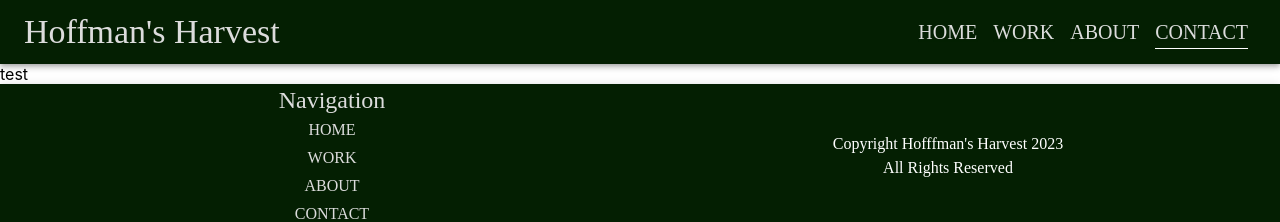
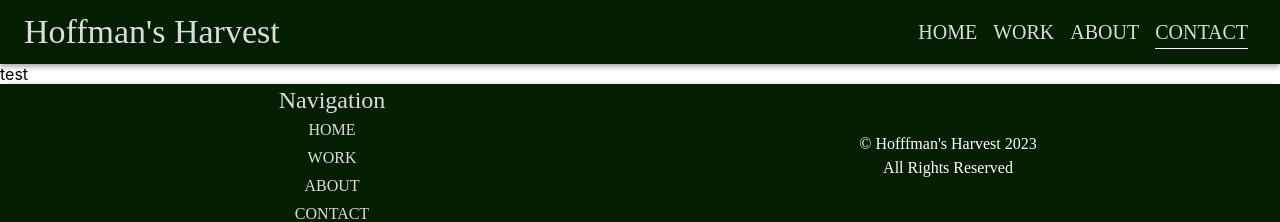
Before and after one commit to SABaltz/hoffmans-harvest, a React (Create React App) app: page /contact in a window 1280 px wide. Shown: the top 222 px of the page. Built offline with nearby package versions, Linux system fonts and the light colour scheme.

Commit message:
Add in copyright symbol

```diff
--- a/src/components/footer/Footer.tsx
+++ b/src/components/footer/Footer.tsx
@@ -28,7 +28,7 @@ function Footer() {
                     <Grid item xs={6} sx={{...centerVertHoriz}}>
                         <Stack>
                             <Typography sx={centerVertHoriz}>
-                                Copyright Hofffman's Harvest {currentYear}
+                                &copy;  Hofffman's Harvest {currentYear}
                             </Typography>
                             <Typography sx={centerVertHoriz}>All Rights Reserved</Typography>
                         </Stack>
```
